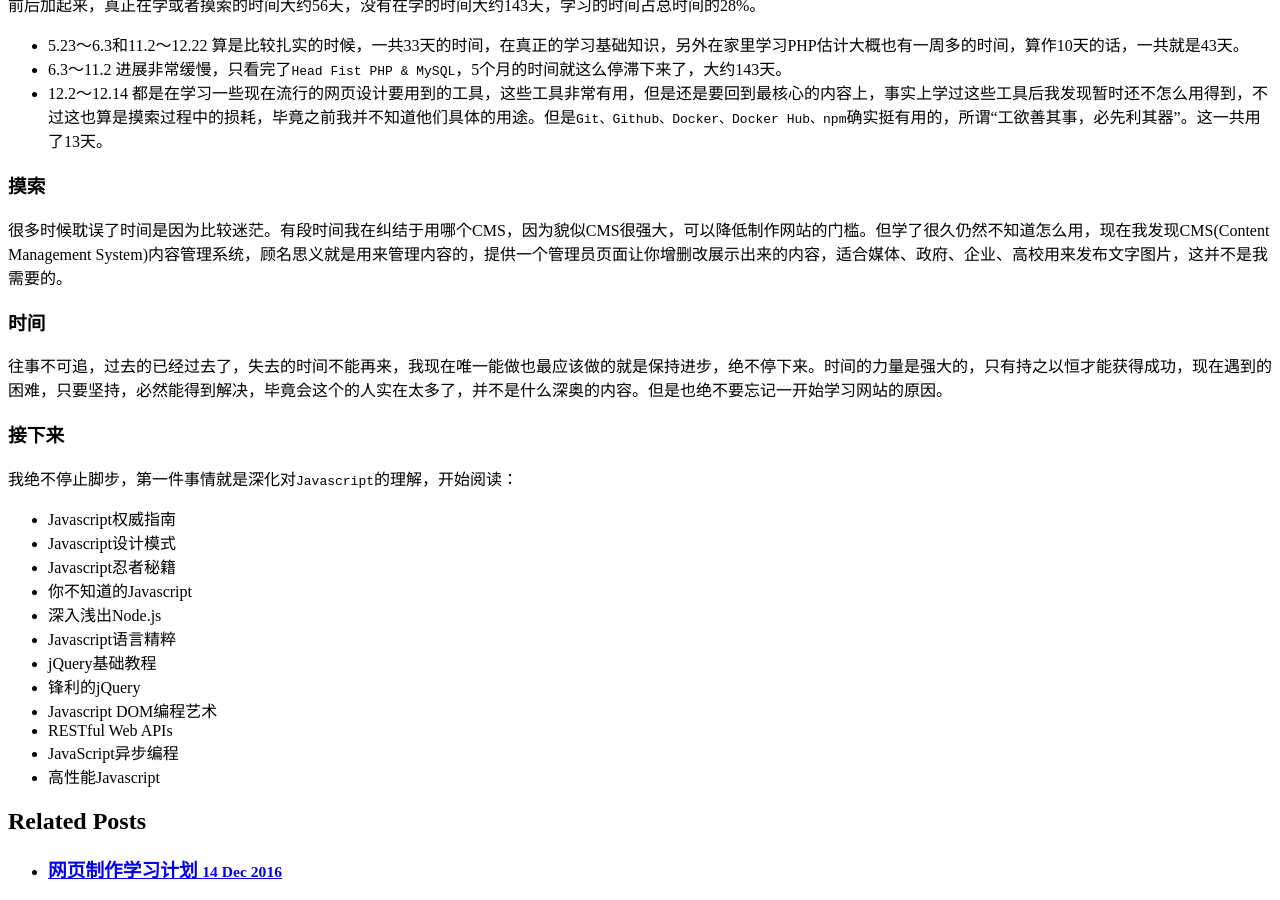
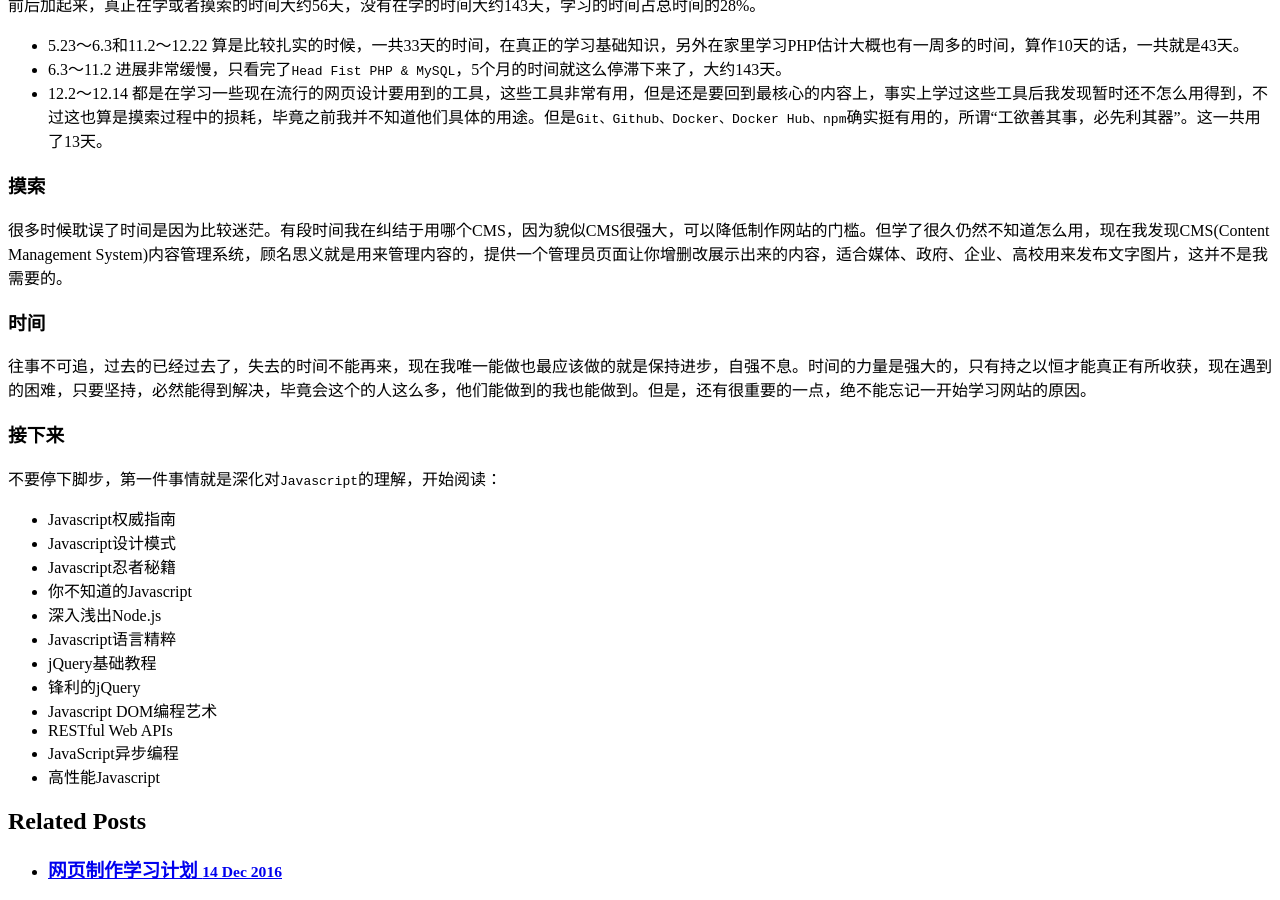
Before and after one commit to jasonzhouu/old-github-pages, a Jekyll site: the page built from _posts/2016-12-14-front-end-learning-path-in-2016.md, in a window 1280 px wide and 900 px high, scrolled down 851 px. Built offline with Jekyll 4.4.1, drawn with Linux system fonts in a browser that asks for light colours; comment, search, counter and statistics services are not loaded.

Commit message:
Update 2016-12-14-front-end-learning-path-in-2016.md

```diff
--- a/_posts/2016-12-14-front-end-learning-path-in-2016.md
+++ b/_posts/2016-12-14-front-end-learning-path-in-2016.md
@@ -33,10 +33,10 @@ title: "2016年网页制作学习路径"
 很多时候耽误了时间是因为比较迷茫。有段时间我在纠结于用哪个CMS，因为貌似CMS很强大，可以降低制作网站的门槛。但学了很久仍然不知道怎么用，现在我发现CMS(Content Management System)内容管理系统，顾名思义就是用来管理内容的，提供一个管理员页面让你增删改展示出来的内容，适合媒体、政府、企业、高校用来发布文字图片，这并不是我需要的。
 
 ### 时间
-往事不可追，过去的已经过去了，失去的时间不能再来，我现在唯一能做也最应该做的就是保持进步，绝不停下来。时间的力量是强大的，只有持之以恒才能获得成功，现在遇到的困难，只要坚持，必然能得到解决，毕竟会这个的人实在太多了，并不是什么深奥的内容。但是也绝不要忘记一开始学习网站的原因。
+往事不可追，过去的已经过去了，失去的时间不能再来，现在我唯一能做也最应该做的就是保持进步，自强不息。时间的力量是强大的，只有持之以恒才能真正有所收获，现在遇到的困难，只要坚持，必然能得到解决，毕竟会这个的人这么多，他们能做到的我也能做到。但是，还有很重要的一点，绝不能忘记一开始学习网站的原因。
 
 ### 接下来
-我绝不停止脚步，第一件事情就是深化对`Javascript`的理解，开始阅读：
+不要停下脚步，第一件事情就是深化对`Javascript`的理解，开始阅读：
 
 - Javascript权威指南
 - Javascript设计模式
```
